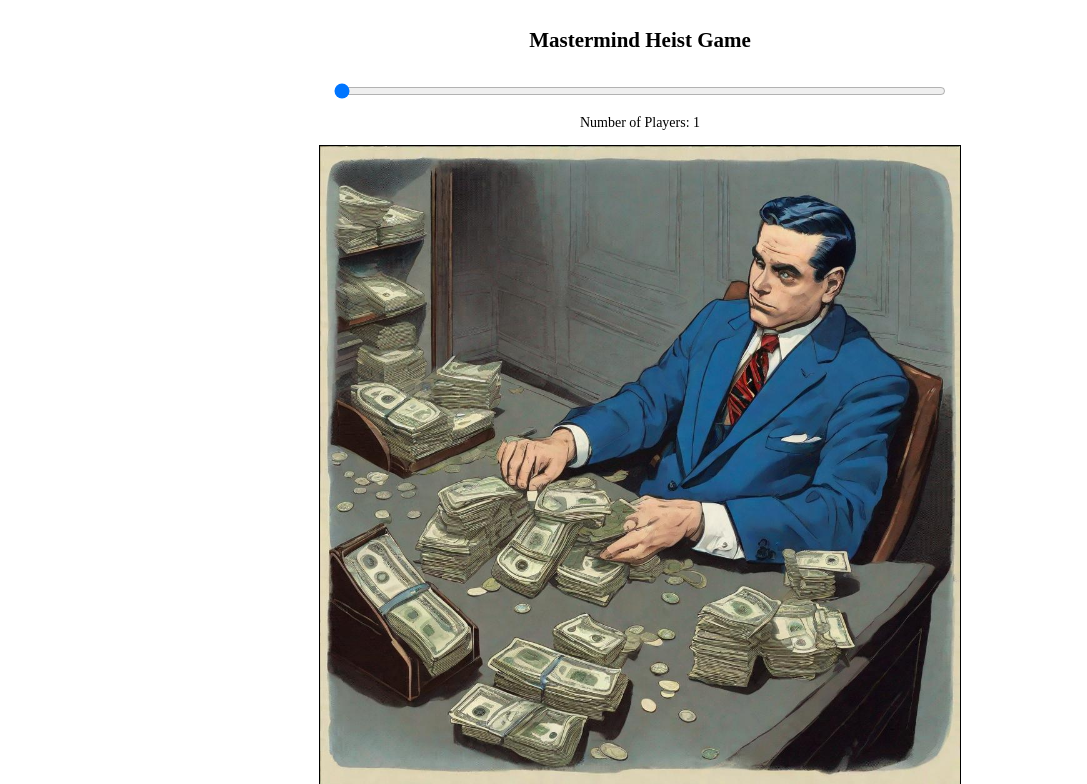
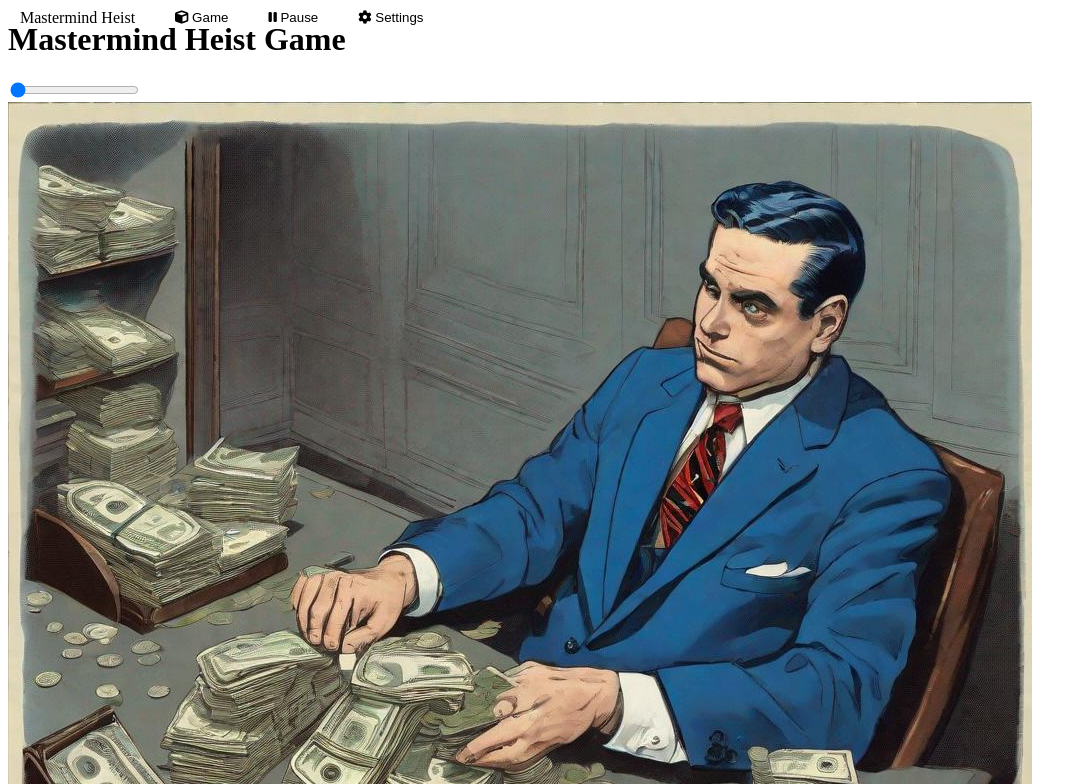
Before and after one commit to pelowok/sad-potato, a website: page index.html in a window 1280 px wide. Shown: the top 784 px of the page, without its empty margins (0-1087 px from the left). Drawn offline with Linux system fonts and the light colour scheme.

Commit message:
added font

```diff
--- a/index.html
+++ b/index.html
@@ -1,22 +1,45 @@
 <!DOCTYPE html>
 <html lang="en">
-<head>
-  <meta charset="UTF-8">
-  <title>Mastermind Heist Game</title>
-  <link rel="stylesheet" href="styles.css">
-</head>
+  <head>
+    <meta charset="UTF-8">
+    <title>Mastermind Heist Game</title>
+    <script src="https://kit.fontawesome.com/c93531e7fe.js" crossorigin="anonymous"></script>
+    <link rel="stylesheet" href="styles.css">
+  </head>
 <body>
   <header>
     <h1 class="main-title">Mastermind Heist Game</h1>
+    <div class="game-controls">
+      <label class="game-title">Mastermind Heist</label>
+      <div class="game-menu">
+        <button class="menu-button"><i class="fas fa-cube"></i> Game</button>
+        <div class="dropdown-content">
+          <a href="#">Save</a>
+          <a href="#">Restart</a>
+          <a href="#">Exit</a>
+        </div>
+      </div>
+      <button class="pause-button"><i class="fas fa-pause"></i> Pause</button>
+      <div class="settings-menu">
+        <button class="menu-button"><i class="fas fa-cog"></i> Settings</button>
+        <div class="dropdown-content">
+          <a href="#">Add Player</a>
+          <a href="#">Remove Player</a>
+          <a href="#">Convert Player to NPC...</a>
+          <a href="#">Convert NPC to Player...</a>
+        </div>
+      </div>
+    </div>
   </header>
+
   <input type="range" min="1" max="7" value="1" class="player-slider" id="playerSlider">
   <div class="game-container" id="gameContainer"></div>
-  <p id="playerCount">Number of Players: 1</p>
   <div id="imageContainer">
     <img id="playerImage" src="img/1p.jpg" alt="Player Image">
   </div>
   <button id="startButton">Start Game</button>
   <div class="starting-message" id="startingMessage"></div>
+
   <script src="main.js" type="module"></script>
 </body>
 </html>
--- a/styles.css
+++ b/styles.css
@@ -1,56 +1,50 @@
-body {
-  font-size: 14px;
-  margin: 2em;
+/* Existing CSS styles */
+
+.game-controls {
+  position: absolute;
+  top: 0;
+  left: 0;
   display: flex;
-  flex-direction: column;
   align-items: center;
 }
 
-header {
-  text-align: left;
-  margin-bottom: 2em;
+.game-controls .game-title {
+  margin: 0 20px;
 }
 
-h1.main-title {
-  font-size: 1.5em;
-  margin: 0;
+.game-controls .menu-button, .pause-button {
+  padding: 10px;
+  margin: 0 10px;
+  background: none;
+  border: none;
+  cursor: pointer;
 }
 
-.player-slider {
-  width: 50%;
+.game-controls .menu-button:hover, .pause-button:hover {
+  background-color: #f0f0f0;
 }
 
-#imageContainer {
-  width: 50vw; /* Set image container to occupy 50% of viewport width */
-  max-width: 50vw;
-  border: 1px solid #000;
-  overflow: hidden; /* Ensure proper image display within the container */
-  position: relative; /* Allow proper positioning for the image */
+.dropdown-content {
+  display: none;
+  position: absolute;
+  background-color: #f9f9f9;
+  min-width: 120px;
+  box-shadow: 0 4px 8px 0 rgba(0, 0, 0, 0.2);
+  z-index: 1;
 }
 
-#playerImage {
-  width: 100%; /* Occupying the entire width of the container */
-  height: auto; /* Maintain aspect ratio */
+.dropdown-content a {
+  color: black;
+  padding: 12px 16px;
+  text-decoration: none;
   display: block;
-  object-fit: cover; /* Maintain 1:1 aspect ratio */
 }
 
-#startButton {
-  padding: 3em;
-  font-size: 2em;
-  margin-top: auto;
+.dropdown-content a:hover {
+  background-color: #f1f1f1;
 }
 
-.starting-message {
-  display: none;
-  position: fixed;
-  top: 50%;
-  left: 50%;
-  transform: translate(-50%, -50%);
-  text-align: center;
-  font-size: 6em;
-  font-weight: bold;
-  opacity: 0;
-  color: white; /* Set text color to white */
-  transition: opacity 1s;
+.game-controls .menu-button:focus + .dropdown-content,
+.game-controls .dropdown-content:hover {
+  display: block;
 }
```
